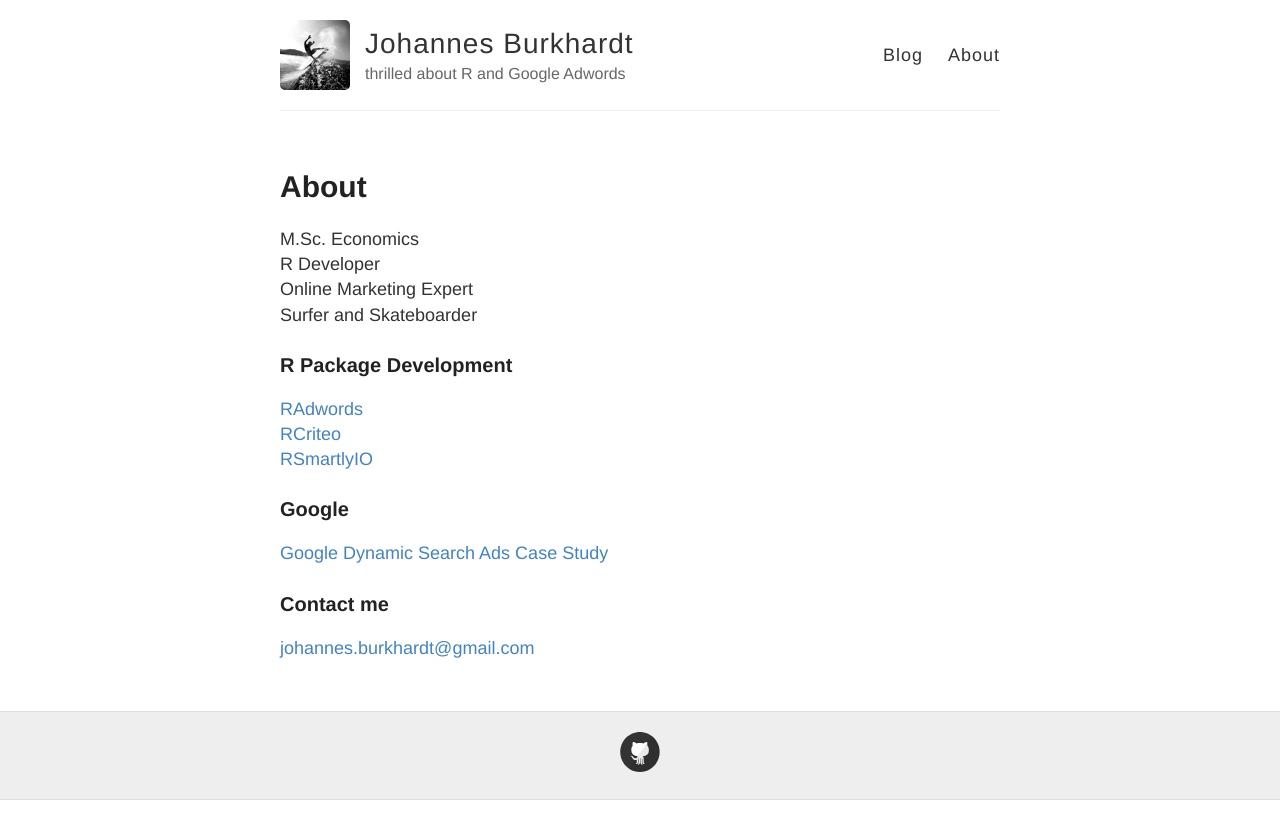
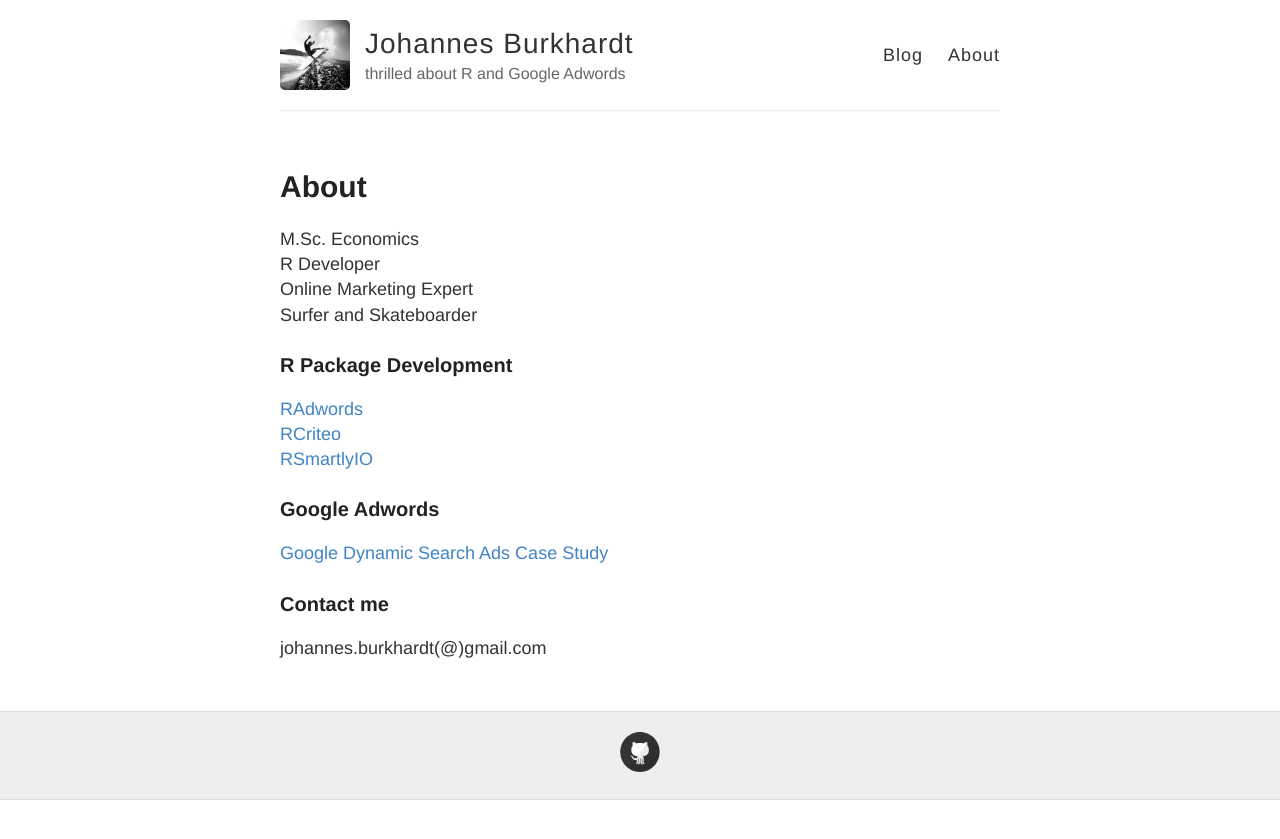
Before and after one commit to jburkhardt/jburkhardt.github.io, a Jekyll site: the page built from about.md, in a window 1280 px wide. Shown: the top 839 px of the page. Built offline with Jekyll 4.4.1, drawn with Linux system fonts in a browser that asks for light colours.

Commit message:
adjust about site

```diff
--- a/about.md
+++ b/about.md
@@ -15,10 +15,10 @@ Surfer and Skateboarder
 [RCriteo](https://github.com/jburkhardt/RCriteo)
 [RSmartlyIO](https://github.com/rstats-lab/RSmartlyIO)
 
-### Google
+### Google Adwords
 
 [Google Dynamic Search Ads Case Study](https://storage.googleapis.com/support-kms-prod/SNP_A9FDD4D92EA2A32DD341807F7911B06E9216_3248210_en_v0)
 
 ### Contact me
 
-[johannes.burkhardt@gmail.com](johannes.burkhardt@gmail.com)
+<sup>johannes.burkhardt(@)gmail.com<sup>
```
